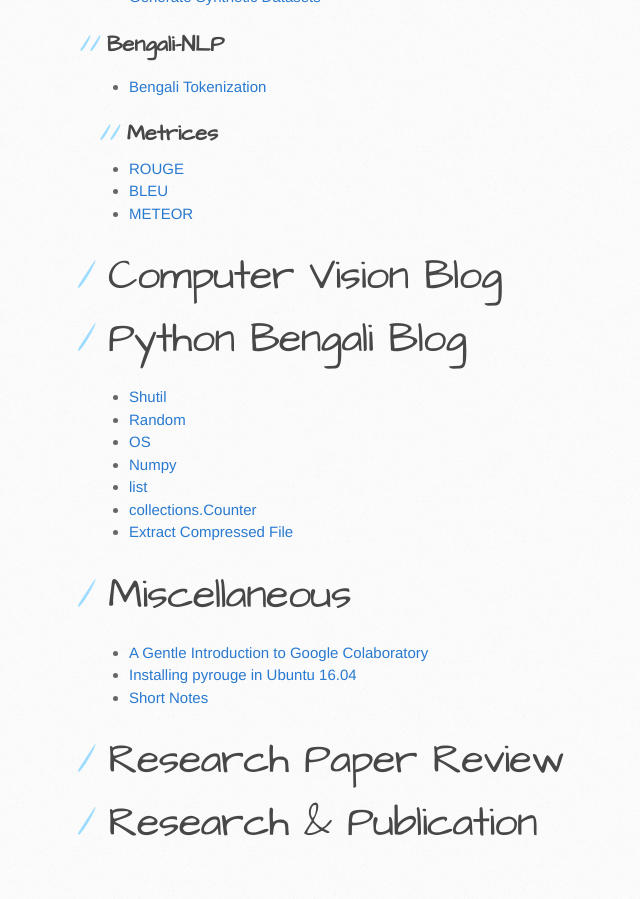
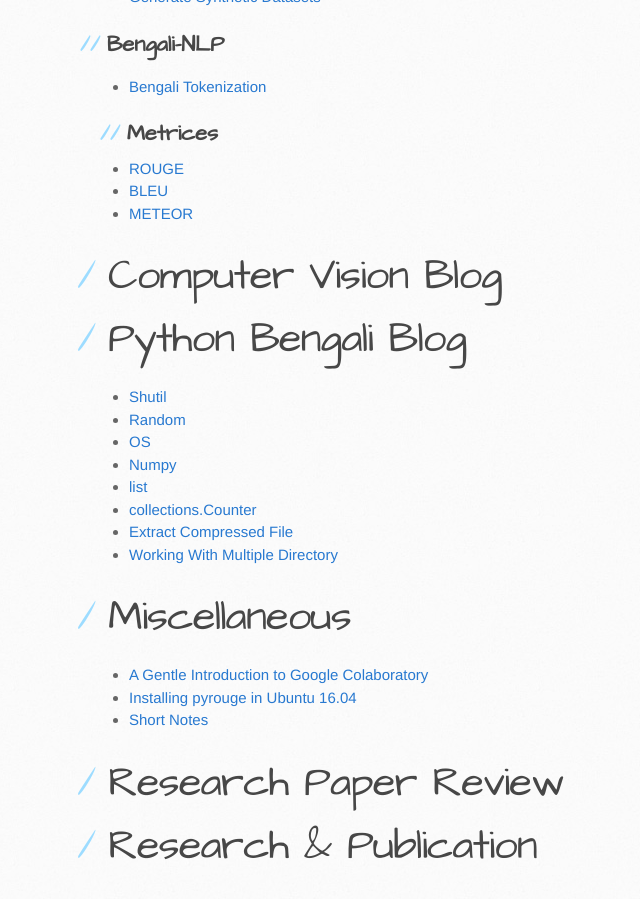
Before and after one commit to sagorbrur/sagorbrur.github.io, a Jekyll site: the page built from index.md, in a window 1280 px wide and 900 px high, scrolled down 836 px. Shown: the whole window, without its empty margins (61-701 px from the left). Built offline with Jekyll 4.4.1, drawn with Linux system fonts in a browser that asks for light colours; our own code applies the rules of GitHub Pages for plain Markdown files; before the commit the page ends 1714 px from its top, so only the background shows below that.

Commit message:
Update index.md

```diff
--- a/index.md
+++ b/index.md
@@ -38,6 +38,7 @@
 * [list](python_bn/list.md)
 * [collections.Counter](python_bn/collections_Counter.md)
 * [Extract Compressed File](python_bn/extracting_python.md)
+* [Working With Multiple Directory](python_bn/working_with_directory.md)
 
 # Miscellaneous
 * [A Gentle Introduction to Google Colaboratory](colab_intro.md)
```
